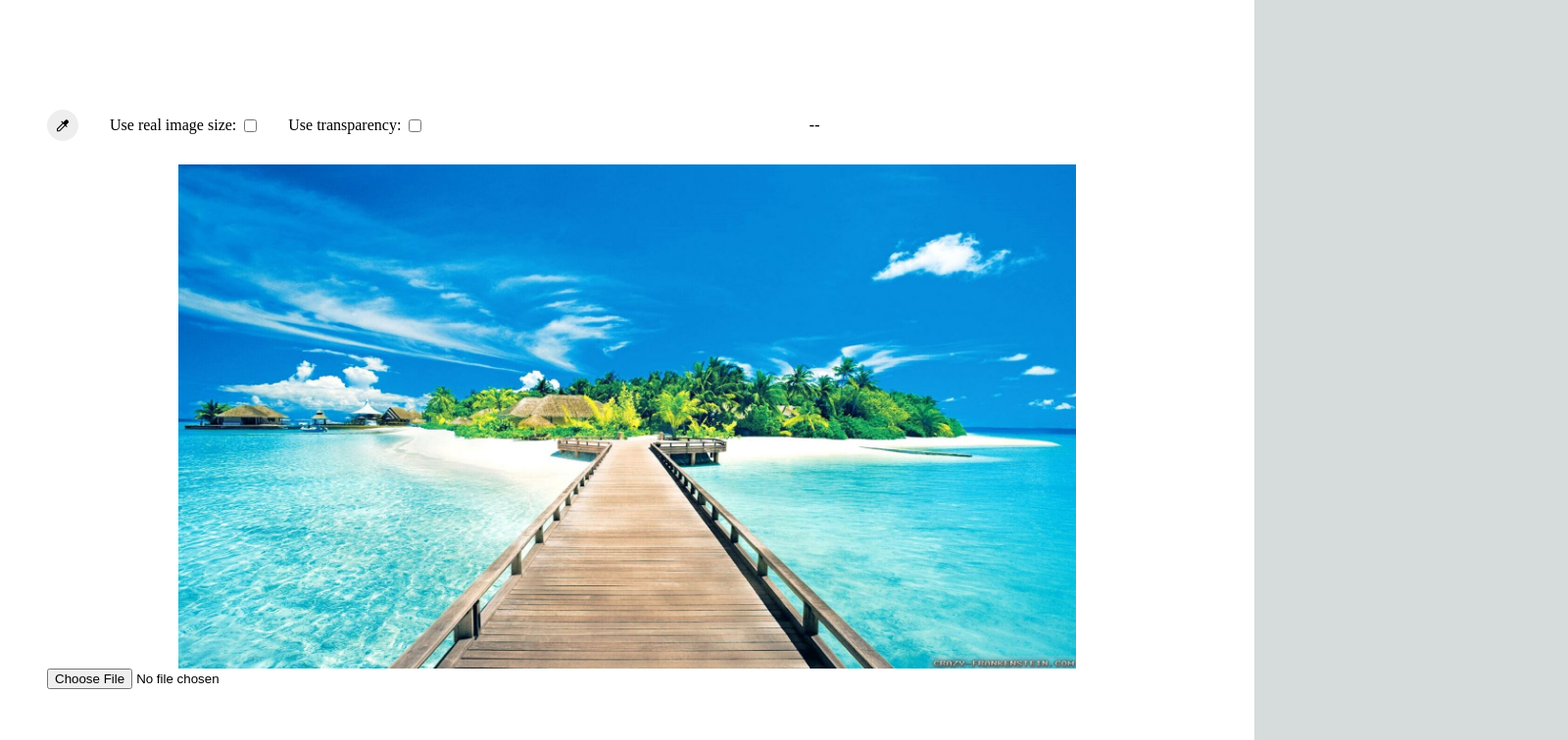
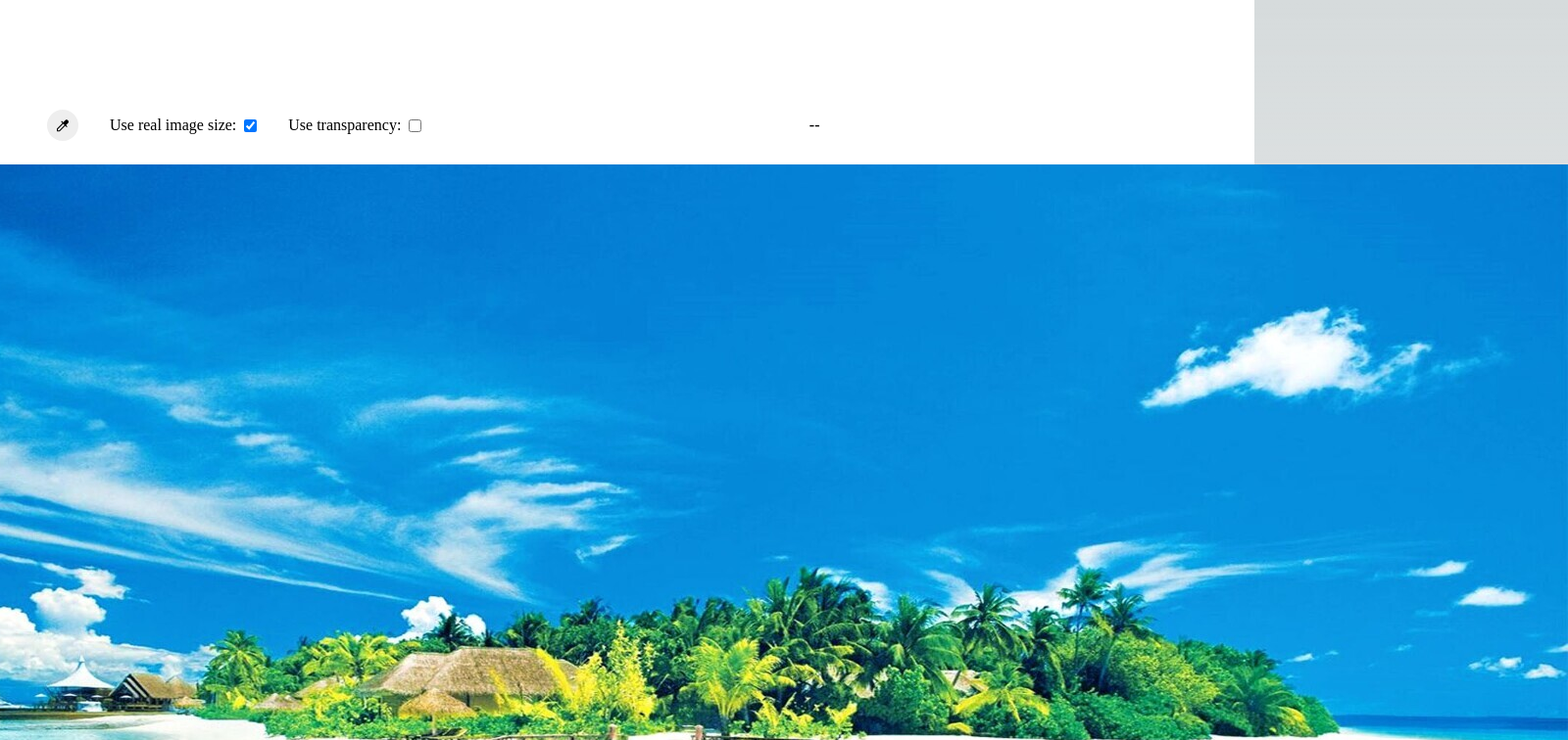
Before and after one commit to luisgurmendez/color-dropper, a Next.js app: page / in a window 1280 px wide. Shown: the top 756 px of the page at 98% size, 1600 px wide, since content can reach past the window. Built offline with nearby package versions, Linux system fonts and the light colour scheme.

Commit message:
tried adding an optimization on reloading image data

```diff
--- a/pages/index.tsx
+++ b/pages/index.tsx
@@ -2,11 +2,11 @@ import Head from 'next/head'
 import styles from '@/styles/Home.module.css'
 import Toolbar from '@/src/components/Toolbar/Toolbar';
 import ColorDropper from '@/src/components/ColorDropper/ColorDropper';
-import { ChangeEvent, useCallback, useEffect, useState } from 'react';
-import { Nullable, RGBAMatrix } from '@/src/types';
+import { ChangeEvent, useCallback, useEffect, useMemo, useRef, useState } from 'react';
+import { HEX, HEXMatrix, Nullable, RGBAMatrix, RGBAOrRGBMatrix } from '@/src/types';
 import useRelativeMousePosition from '@/src/hooks/useRelativeMousePosition';
 import Canvas from '@/src/components/Canvas/Canvas';
-import { buildRGBAMatrixFromImageData, rgbaArrayToHex } from '@/src/utils';
+import { buildColorMatrix, buildRGBAMatrixFromImageData, rgbaArrayToHex } from '@/src/utils';
 import useConvertRGBAMatrixToHexMatrix from '@/src/hooks/useConvertRGBAMatrixToHEXMatrix';
 import usePointingColor from '@/src/hooks/usePointingColor';
 
@@ -14,25 +14,28 @@ import usePointingColor from '@/src/hooks/usePointingColor';
 const DROPPER_SIZE = 19;
 
 export default function Home() {
+  const canvasRef = useRef<HTMLCanvasElement | null>(null);
   const [containerRef, setContainerRef] = useState<HTMLDivElement | null>(null);
   const [colorMatrix, setColorMatrix] = useState<RGBAMatrix | null>(null);
   const [showDropper, setShowDropper] = useState(false);
-  const [useImageSizeAsCanvasSize, setUseImageSizeAsCanvasSize] = useState(false);
+  const [useImageSizeAsCanvasSize, setUseImageSizeAsCanvasSize] = useState(true);
   const [useTransparency, setUseTransparency] = useState(false);
   const [imageFile, setImageFile] = useState<File | undefined>();
   const isImageFilePNG = useIsImageFilePNG(imageFile);
   const [backgroundImage, _] = useSetBackgroundImage(imageFile);
-  useAutoUseTransparencyOnPNGImageFile(isImageFilePNG, setUseTransparency)
+  useAutoUseTransparencyOnPNGImageFile(isImageFilePNG, setUseTransparency);
+  const hexColorMatrix = useConvertRGBAMatrixToHexMatrix(colorMatrix, useTransparency);
 
-  const handleImageDataChange = useCallback((imgData: ImageData) => {
-    setColorMatrix(buildRGBAMatrixFromImageData(imgData));
+  const handleRGBAMatrixChange = useCallback((matrix: RGBAMatrix) => {
+    console.log(matrix);
+    setColorMatrix(matrix);
   }, [setColorMatrix])
 
   /// Tracks the position of the mouse when it's over the canvas container.
   const position = useRelativeMousePosition(containerRef);
+  const clippedHexMatrix = useClipColorMatrixToDropperBounds(hexColorMatrix, canvasRef.current);
 
   // Matrix of colors in hex format
-  const hexColorMatrix = useConvertRGBAMatrixToHexMatrix(colorMatrix, useTransparency);
 
   const handleFileImageChange = (e: ChangeEvent<HTMLInputElement>) => {
     // handle validations
@@ -42,11 +45,12 @@ export default function Home() {
   }
 
   /// The color in the middle of the colorMatrix, the one pointing with the mouse cursor.
-  const pointingColor = usePointingColor(hexColorMatrix);
-
+  const pointingColor = usePointingColor(clippedHexMatrix);
   const _showDropper = showDropper && hexColorMatrix != null && position != null;
 
   const hideCursorStyle = _showDropper ? { cursor: 'none' } : {};
+
+
   return (
     <>
       <Head>
@@ -68,18 +72,19 @@ export default function Home() {
           />
           <div ref={r => setContainerRef(r)} className={`${styles.canvasContainer} ${styles.expanded}`} style={hideCursorStyle}>
             {backgroundImage != null && <Canvas
+              ref={canvasRef}
               image={backgroundImage}
-              onImageDataChange={handleImageDataChange}
+              onRGBAMatrixChange={handleRGBAMatrixChange}
               useImageSizeAsCanvasSize={useImageSizeAsCanvasSize}
               useTransparency={useTransparency}
-              imageDataSize={DROPPER_SIZE}
             />}
             {_showDropper ? <ColorDropper
               pointingColor={pointingColor}
-              hexColorMatrix={hexColorMatrix}
+              hexColorMatrix={clippedHexMatrix}
               position={{ top: position.y, left: position.x }}
             /> : undefined
             }
+            {/* <Canvas ref={canvasRef} /> */}
           </div>
           <div>
             <input type="file" accept="image/png, image/jpeg" multiple={false} onChange={handleFileImageChange} />
@@ -124,3 +129,30 @@ function useIsImageFilePNG(file: File | undefined) {
 
   return isPNG;
 }
+
+
+function useClipColorMatrixToDropperBounds(matrix: Nullable<HEXMatrix>, canvas: Nullable<HTMLCanvasElement>): HEXMatrix {
+  const position = useRelativeMousePosition(canvas);
+  return useMemo(() => {
+    const _matrix = buildColorMatrix<HEX>(DROPPER_SIZE, DROPPER_SIZE, '#00000000');
+    if (position != null && matrix != null) {
+      const x = Math.round(position.x - (DROPPER_SIZE / 2)) || 0
+      const y = Math.round(position.y - (DROPPER_SIZE / 2)) || 0
+      for (let ni = 0; ni < DROPPER_SIZE; ni++) {
+        for (let mi = 0; mi < DROPPER_SIZE; mi++) {
+          if (mi + y < matrix.m && ni + x < matrix.n) {
+            try {
+              _matrix.colors[mi][ni] = matrix.colors[mi + y][ni + x];
+            } catch (e) {
+              debugger;
+            }
+          }
+        }
+      }
+    }
+
+    return _matrix;
+  }, [position, matrix])
+
+
+}
--- a/src/components/Canvas/Canvas.tsx
+++ b/src/components/Canvas/Canvas.tsx
@@ -1,6 +1,6 @@
-import { useCallback, useEffect, useMemo, useState } from "react";
+import { ForwardRefRenderFunction, ForwardedRef, Ref, forwardRef, useCallback, useEffect, useImperativeHandle, useMemo, useRef, useState } from "react";
 import useRelativeMousePosition from "../../hooks/useRelativeMousePosition";
-import { Nullable } from "@/src/types";
+import { Nullable, RGBAMatrix } from "@/src/types";
 import paintCanvasWhite from "@/src/hooks/usePaintCanvasWhite";
 import { buildRGBAMatrixFromImageData } from "@/src/utils";
 
@@ -8,31 +8,26 @@ interface CanvasProps {
     image: HTMLImageElement;
     useImageSizeAsCanvasSize: boolean;
     useTransparency: boolean;
-    onImageDataChange: ImageDataHanlder;
-    imageDataSize: number;
+    onRGBAMatrixChange: RGBAMatrixHanlder;
 }
 
-// This components controls the main canvas element, it is responsible of
-//  - resizing the canvas
-//  - drawing a background image
-//  and for the sake of simplicity, builds an `ImageData` on mousemove
-const Canvas: React.FC<CanvasProps> = ({
+
+const CanvasRefRenderFunction: ForwardRefRenderFunction<Nullable<HTMLCanvasElement>, CanvasProps> = ({
     image,
-    onImageDataChange,
+    onRGBAMatrixChange,
     useImageSizeAsCanvasSize,
     useTransparency,
-    imageDataSize
-}) => {
-    const [canvas, setCanvasRef] = useState<Nullable<HTMLCanvasElement>>(null);
+}, canvasRef) => {
+    const [canvas, setCanvas] = useState<Nullable<HTMLCanvasElement>>(null);
+    useImperativeHandle<Nullable<HTMLCanvasElement>, Nullable<HTMLCanvasElement>>(canvasRef, () => canvas, [canvas]);
     const handleResizeCanvas = useResizeCanvasToInitialParentElementSizeHandler(canvas)
     useSetInitialCanvasSize(handleResizeCanvas);
-    useBuildImageDataOnMouseMove(canvas, onImageDataChange, imageDataSize);
-    useDrawBackgroundImage(canvas, image, handleResizeCanvas, useImageSizeAsCanvasSize, useTransparency);
-    return (
-        <canvas ref={(canvasRef) => setCanvasRef(canvasRef)}></canvas>
-    );
+    useDrawBackgroundImage(canvas, image, handleResizeCanvas, onRGBAMatrixChange, useImageSizeAsCanvasSize, useTransparency);
+
+    return <canvas ref={setCanvas} />;
 }
 
+export const Canvas = forwardRef(CanvasRefRenderFunction);
 
 // Draws a background image to the canvas, making it fit the current canvas size, or
 // the image size depending on the `useImageSizeAsCanvasSize` value.
@@ -42,6 +37,7 @@ function useDrawBackgroundImage(
     canvas: Nullable<HTMLCanvasElement>,
     image: HTMLImageElement,
     handleResizeCanvasToParent: () => void,
+    handleRGBAMatrixChange: RGBAMatrixHanlder,
     useImageSizeAsCanvasSize: boolean,
     useTransparency: boolean
 ) {
@@ -96,7 +92,9 @@ function useDrawBackgroundImage(
                             resizedImageWidth,
                             resizedImageHeight);
                     }
+                    handleRGBAMatrixChange(buildRGBAMatrixFromImageData(ctx.getImageData(0, 0, canvas.width, canvas.height)))
                 }
+
             }
         }
 
@@ -152,73 +150,47 @@ function useSetInitialCanvasSize(handleResize: () => void) {
     useEffect(handleResize, [handleResize]);
 }
 
-type ImageDataHanlder = (img: ImageData) => void;
+type RGBAMatrixHanlder = (matrix: RGBAMatrix) => void;
+
+export default Canvas;
+
+function useBuildRGBAMatrix(canvas: Nullable<HTMLCanvasElement>, onRGBAMatrix: RGBAMatrixHanlder) {
+    const ctx = useCanvasContext(canvas);
+    useEffect(() => {
+        if (canvas && ctx) {
+            onRGBAMatrix(buildRGBAMatrixFromImageData(ctx.getImageData(0, 0, canvas.width, canvas.height)))
+        }
+    }, [ctx, canvas])
+}
+
+function useCanvasContext(canvas: Nullable<HTMLCanvasElement>) {
+    return useMemo(() => canvas?.getContext('2d', { willReadFrequently: true }), [canvas]);
+}
+
 
 // Ideally this logic should "live" in a parent component,
 // and let the `Canvas` component forward the canvas ref to follow single responsability
 // principles, I didn't do so for the sake of simplicity.
-function useBuildImageDataOnMouseMove(canvas: Nullable<HTMLCanvasElement>, onImageData: ImageDataHanlder, imageSize: number) {
-    const ctx = useCanvasContext(canvas);
-    // Gets the relative position of the mouse inside the canvas element.
-    const relativeMousePosition = useRelativeMousePosition(canvas);
+// function useBuildImageDataOnMouseMove(canvas: Nullable<HTMLCanvasElement>, onImageData: ImageDataHanlder, imageSize: number) {
+//     const ctx = useCanvasContext(canvas);
+//     // Gets the relative position of the mouse inside the canvas element.
+//     const relativeMousePosition = useRelativeMousePosition(canvas);
 
-    // Whenever the position of the mouse relative to the canvas changes, we want to
-    // build a new `ImageData`.
-    useEffect(() => {
-        if (relativeMousePosition != null && ctx != null) {
-            if (ctx) {
-                // creates an `ImageData` of a square surrounding the mouse cursor.
-                const imageData = ctx.getImageData(
-                    relativeMousePosition.x - ((imageSize - 1) / 2),
-                    relativeMousePosition.y - ((imageSize - 1) / 2),
-                    imageSize,
-                    imageSize
-                );
-                onImageData(imageData);
-            }
-        }
+//     // Whenever the position of the mouse relative to the canvas changes, we want to
+//     // build a new `ImageData`.
+//     useEffect(() => {
+//         if (relativeMousePosition != null && ctx != null) {
+//             if (ctx) {
+//                 // creates an `ImageData` of a square surrounding the mouse cursor.
+//                 const imageData = ctx.getImageData(
+//                     relativeMousePosition.x - ((imageSize - 1) / 2),
+//                     relativeMousePosition.y - ((imageSize - 1) / 2),
+//                     imageSize,
+//                     imageSize
+//                 );
+//                 onImageData(imageData);
+//             }
+//         }
 
-    }, [ctx, imageSize, relativeMousePosition])
-}
-
-export default Canvas;
-
-
-function useBuildImageDataOnMouseMove2(canvas: Nullable<HTMLCanvasElement>, onImageData: ImageDataHanlder, imageSize: number) {
-    const ctx = useCanvasContext(canvas);
-    // Gets the relative position of the mouse inside the canvas element.
-    const relativeMousePosition = useRelativeMousePosition(canvas);
-
-    const imageData = useMemo(() => {
-        if (canvas && ctx) {
-            return buildRGBAMatrixFromImageData(ctx.getImageData(0, 0, canvas.width, canvas.height))
-        }
-        return null;
-    }, [ctx, canvas])
-
-
-    // Whenever the position of the mouse relative to the canvas changes, we want to
-    // build a new `ImageData`.
-    useEffect(() => {
-        if (relativeMousePosition != null && imageData != null) {
-            if (ctx) {
-                // creates an `ImageData` of a square surrounding the mouse cursor.
-                const imageData = ctx.getImageData(
-                    relativeMousePosition.x - ((imageSize - 1) / 2),
-                    relativeMousePosition.y - ((imageSize - 1) / 2),
-                    imageSize,
-                    imageSize
-                );
-                onImageData(imageData);
-            }
-        }
-
-    }, [imageData, imageSize, relativeMousePosition])
-}
-
-
-
-
-function useCanvasContext(canvas: Nullable<HTMLCanvasElement>) {
-    return useMemo(() => canvas?.getContext('2d', { willReadFrequently: true }), [canvas]);
-}
+//     }, [ctx, imageSize, relativeMousePosition])
+// }
--- a/src/hooks/useConvertRGBAMatrixToHEXMatrix.ts
+++ b/src/hooks/useConvertRGBAMatrixToHEXMatrix.ts
@@ -1,22 +1,17 @@
 import { useMemo } from "react";
-import { HEXMatrix, Nullable, RGBAOrRGBMatrix, isRGBA } from "../types";
-import { rgbaArrayToHex } from "../utils";
+import { HEX, HEXMatrix, Nullable, RGB, RGBA, RGBAOrRGBMatrix, isRGBA } from "../types";
+import { buildColorMatrix, rgbaArrayToHex } from "../utils";
 
 // Converts an RGBAMatrix to a HexMatrix.
 function useConvertRGBAMatrixToHexMatrix(matrix: Nullable<RGBAOrRGBMatrix>, useTransparency: boolean = false): Nullable<HEXMatrix> {
     return useMemo(() => {
         if (matrix != null) {
-
-            const hexMatrix: HEXMatrix = {
-                n: matrix.n,
-                m: matrix.m,
-                /// initialize a new matrix nxm with black hex colors
-                colors: Array(matrix.m).fill("empty").map(() => Array(matrix.n).fill("#000"))
-            }
+            const hexMatrix = buildColorMatrix<HEX>(matrix.n, matrix.m, '#00000000');
 
             for (let ni = 0; ni < matrix.n; ni++) {
-                for (let mi = 0; mi < matrix.n; mi++) {
-                    const rgba = matrix.colors[mi][ni]
+                for (let mi = 0; mi < matrix.m; mi++) {
+                    const rgba = [...matrix.colors[mi][ni]] as (RGBA | RGB)
+
                     // removes the alpha value
                     if (isRGBA(rgba) && !useTransparency) {
                         rgba.splice(-1);
--- a/src/utils.ts
+++ b/src/utils.ts
@@ -1,4 +1,4 @@
-import { RGB, RGBA, RGBAMatrix } from "./types";
+import { ColorMatrix, RGB, RGBA, RGBAMatrix } from "./types";
 
 
 /**
@@ -40,3 +40,13 @@ export const buildRGBAMatrixFromImageData = (imageData: ImageData): RGBAMatrix =
         colors: rgbaMatrix
     }
 };
+
+export const buildColorMatrix = <C>(n: number, m: number, defaultColor: C) => {
+    const _matrix: ColorMatrix<C> = {
+        n: n,
+        m: m,
+        /// initialize a new matrix nxm with black hex colors
+        colors: Array(m).fill("empty").map(() => Array(n).fill(defaultColor))
+    }
+    return _matrix;
+}
```
